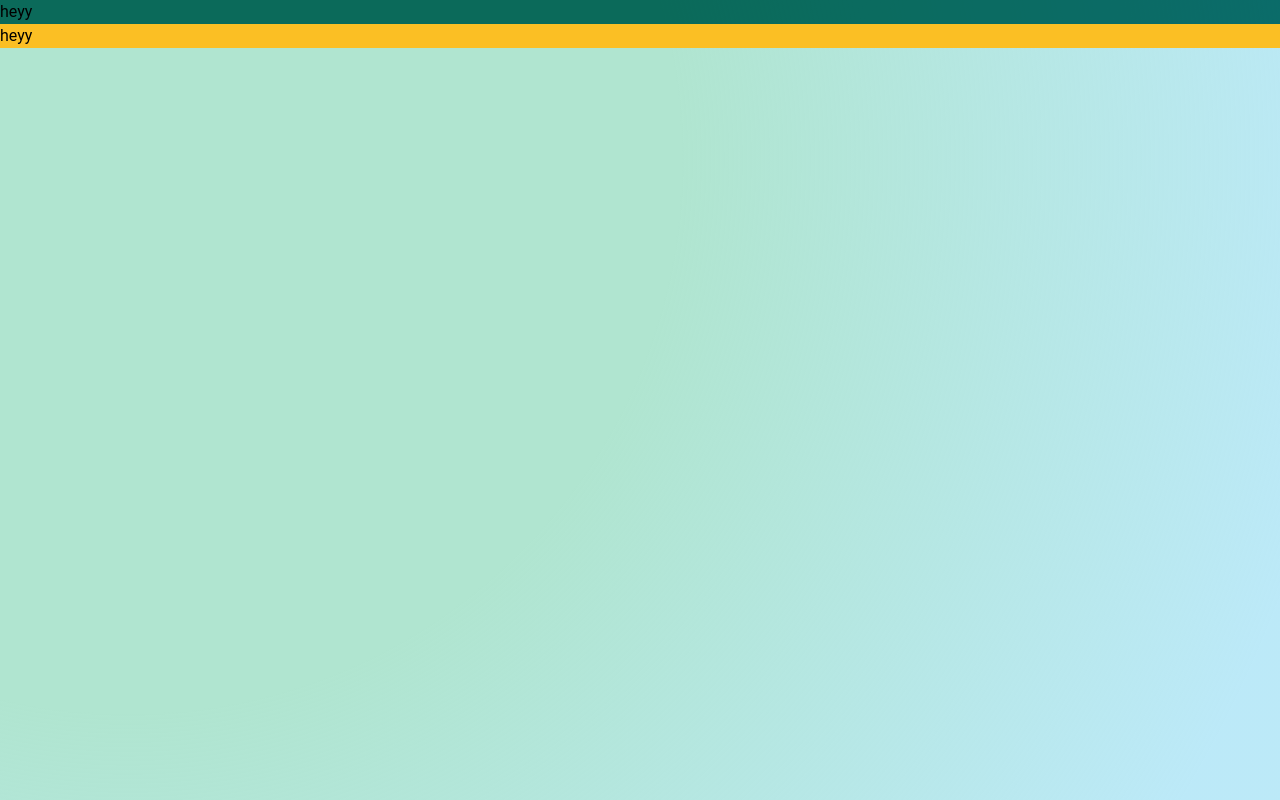
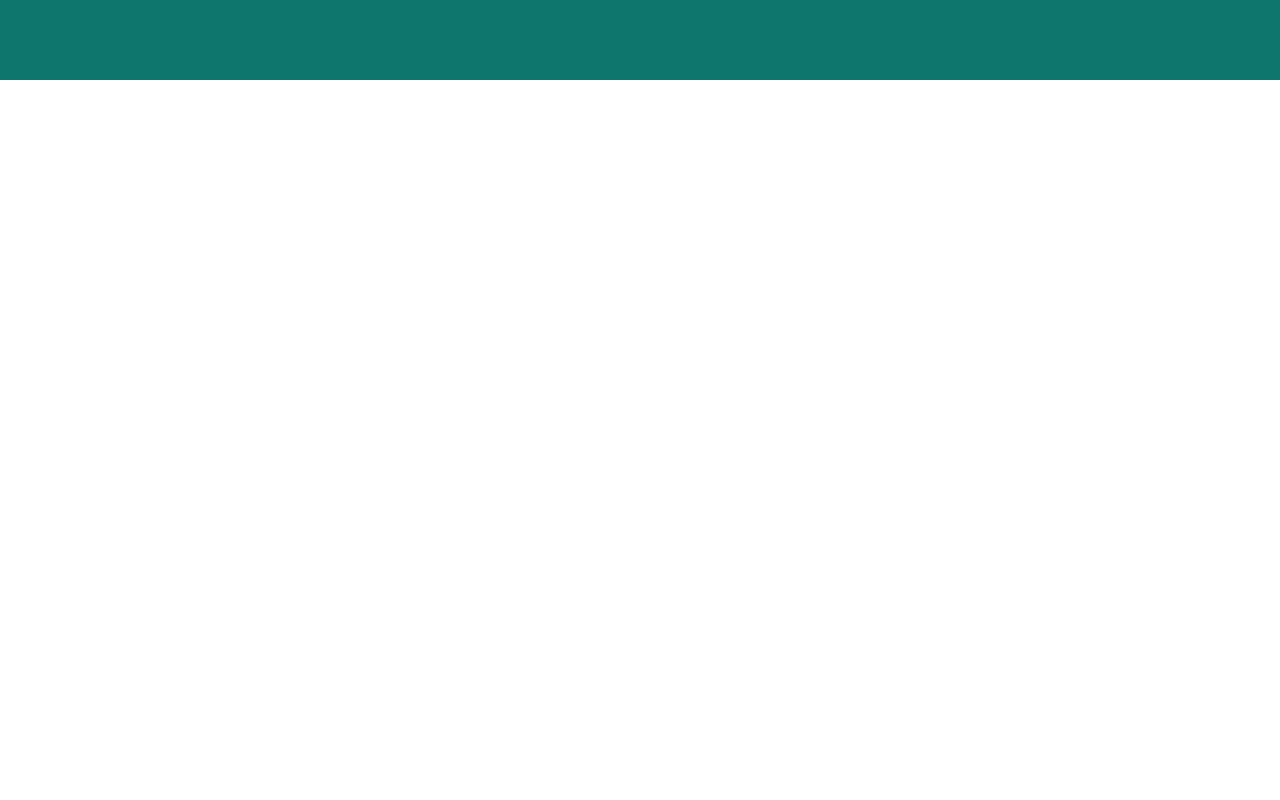
Before and after one commit to developer123sagar/e-commerce-project, a React (Create React App) app: page / in a window 1280 px wide. Built offline with nearby package versions, Linux system fonts and the light colour scheme.

Commit message:
changes made by anusha

```diff
--- a/src/App.js
+++ b/src/App.js
@@ -3,8 +3,7 @@
 function App() {
   return (
     <>
-      <div class="bg-primary-700 mix-blend-multiply">heyy</div>
-      <div class="bg-secondary-400">heyy</div>
+      <Navbar />
     </>
   );
 }
--- a/src/components/Navbar.jsx
+++ b/src/components/Navbar.jsx
@@ -2,7 +2,12 @@
 
 const Navbar = () => {
 
-  return <div>sagar</div>;
+  return (
+  <>
+    <div className="w-full bg-primary-700 h-[80px] flex items-center px-4">
+    </div>
+  </>
+  );
 };
 
 export default Navbar;
--- a/src/global.css
+++ b/src/global.css
@@ -3,18 +3,3 @@
 @tailwind utilities;
 
 @import url('https://fonts.googleapis.com/css2?family=Great+Vibes&family=Poppins:wght@200&family=Roboto:wght@300;400&display=swap');
-
-:root {
-    --navbar-color: linear-gradient(111.4deg, rgba(7, 7, 9, 1) 6.5%, rgba(27, 24, 113, 1) 93.2%);
-    --bg-color: radial-gradient( circle farthest-corner at 10% 20%,  rgba(176,229,208,1) 42%, rgba(92,202,238,0.41) 93.6% );
-    --cursive-font: 'Great Vibes', sans-serif;
-    --roboto-font: 'Roboto', sans-serif;
-    --poppin-font: 'Poppins', sans-serif;
-}
-
-body {
-    background-image: var(--bg-color);
-    min-height: 100vh;
-    background-repeat: no-repeat;
-    font-family: var(--roboto-font);
-}
--- a/tailwind.config.js
+++ b/tailwind.config.js
@@ -7,8 +7,12 @@
         primary:{700:'#0f766e'},
         secondary:{400:'#fbbf24'},
         // tertiary:{400:'#f7f7f7'},
+      },
+      fontFamily:{
+        'roboto':['Roboto', 'sans-serif'],
+        'cursive':['Great Vibes', 'sans-serif'],
+        'poppins':['Poppins', 'sans-serif']
       }
-
     },
   },
   plugins: [],
```
